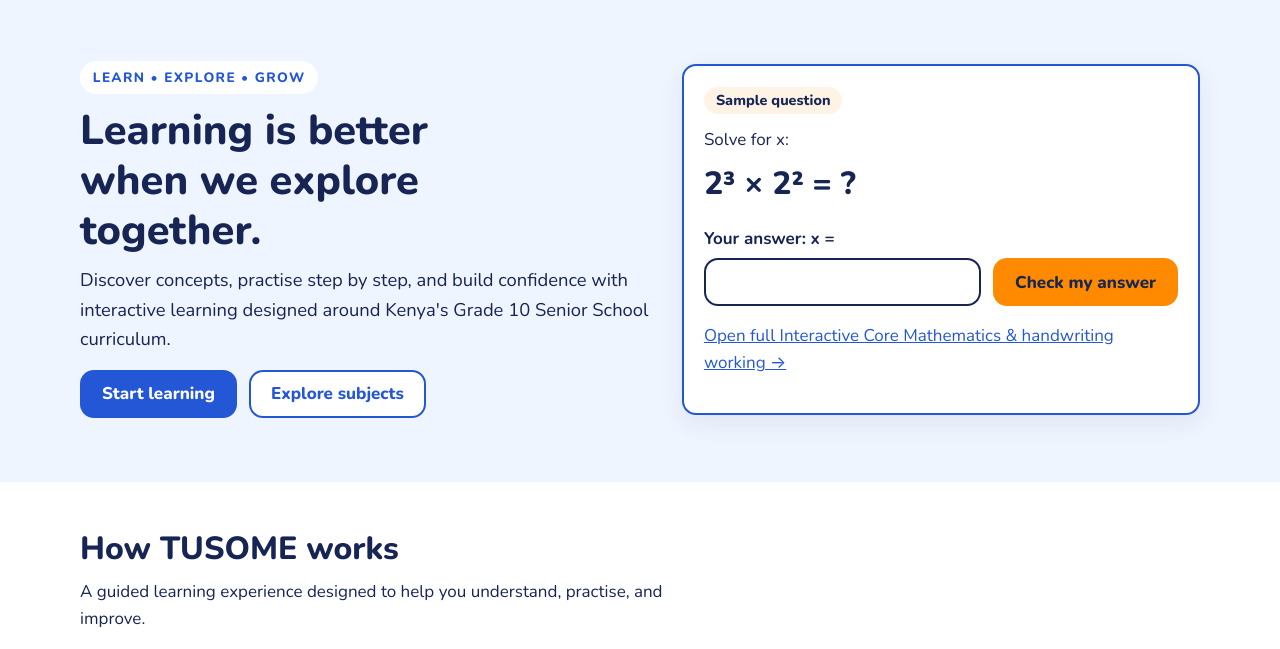
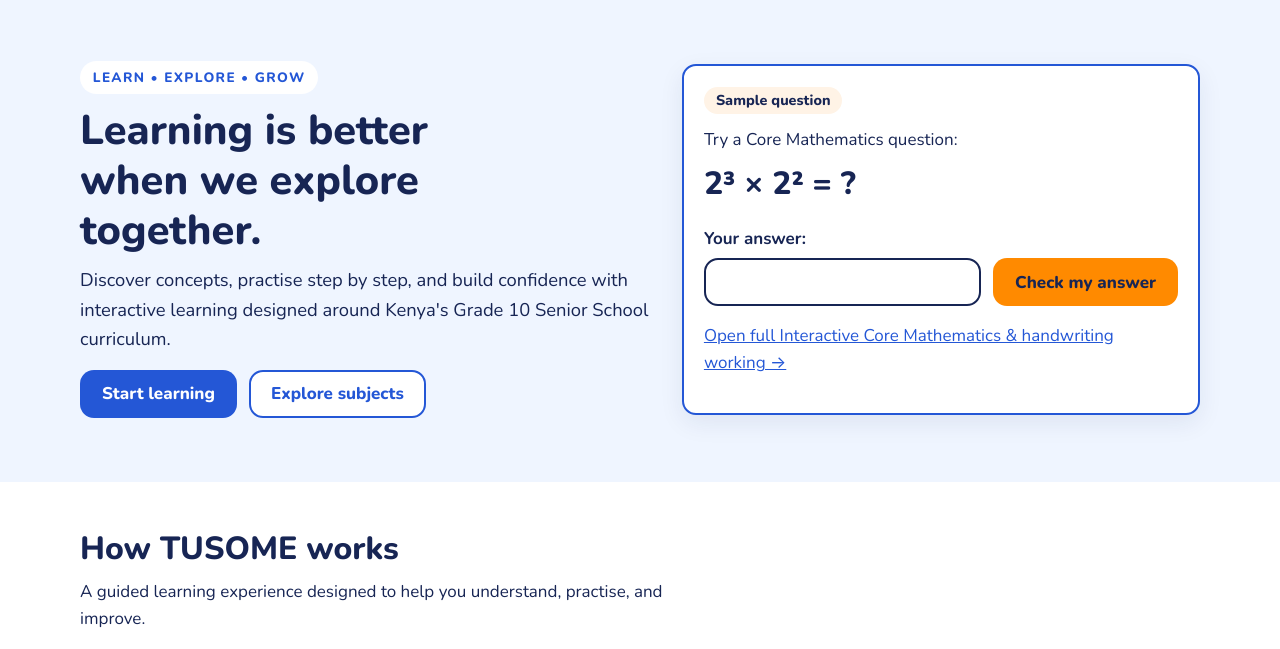
Before and after one commit to Rebeccamagiar04/Tusome-Foundation, a plain HTML site: page index.html in a window 1280 px wide. Shown: the part 77-726 px from the top of the page. Drawn offline with nearby package versions, Linux system fonts and the light colour scheme.

Commit message:
Update homepage sample prompt for Core Mathematics

```diff
--- a/index.html
+++ b/index.html
@@ -70,11 +70,11 @@
 
         <section class="demo" id="try" aria-labelledby="demo-title">
           <p class="demo-tag" id="demo-title">Sample question</p>
-          <p class="demo-q">Solve for x:</p>
+          <p class="demo-q">Try a Core Mathematics question:</p>
           <p class="equation" id="demo-equation" aria-live="off"></p>
 
           <form id="demo-form" novalidate>
-            <label for="demo-answer">Your answer: x =</label>
+            <label for="demo-answer">Your answer:</label>
             <div class="answer-row">
               <input id="demo-answer" type="text" inputmode="numeric" autocomplete="off">
               <button class="btn btn-accent" type="submit">Check my answer</button>
```
